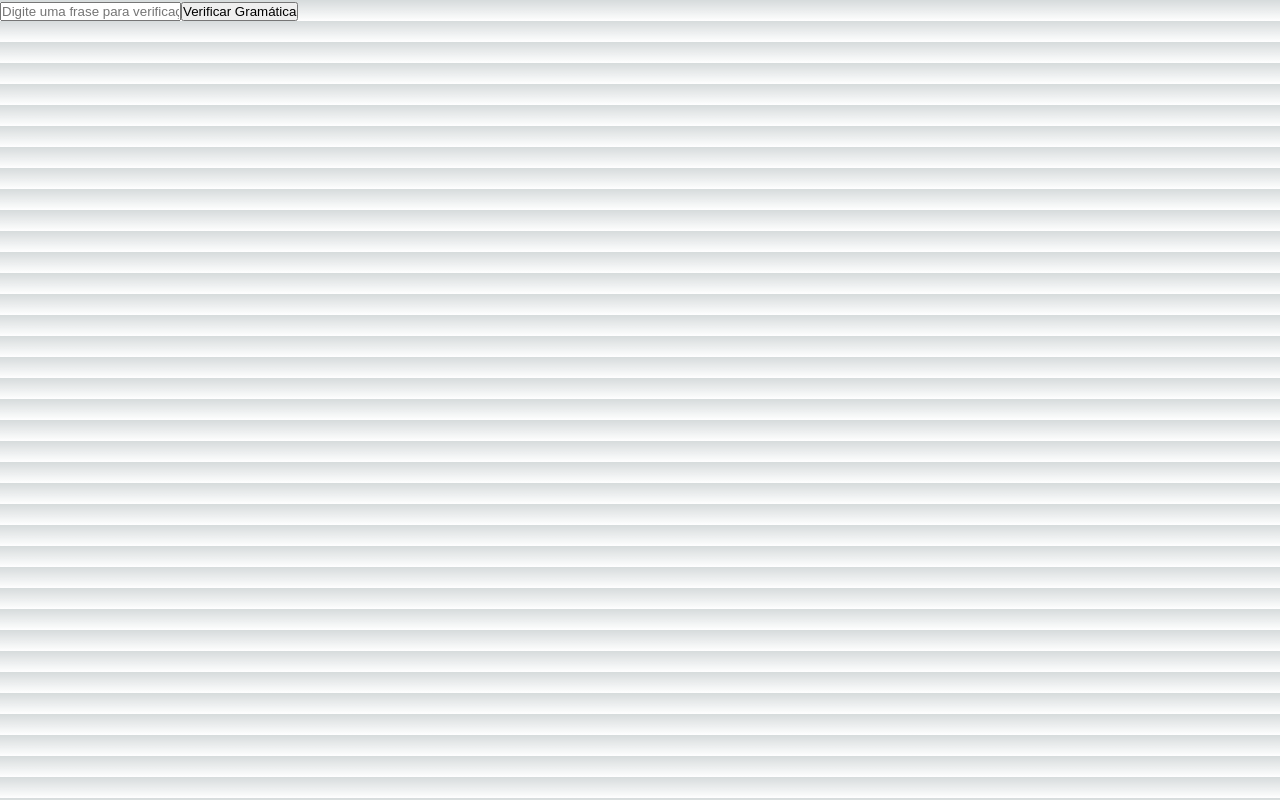
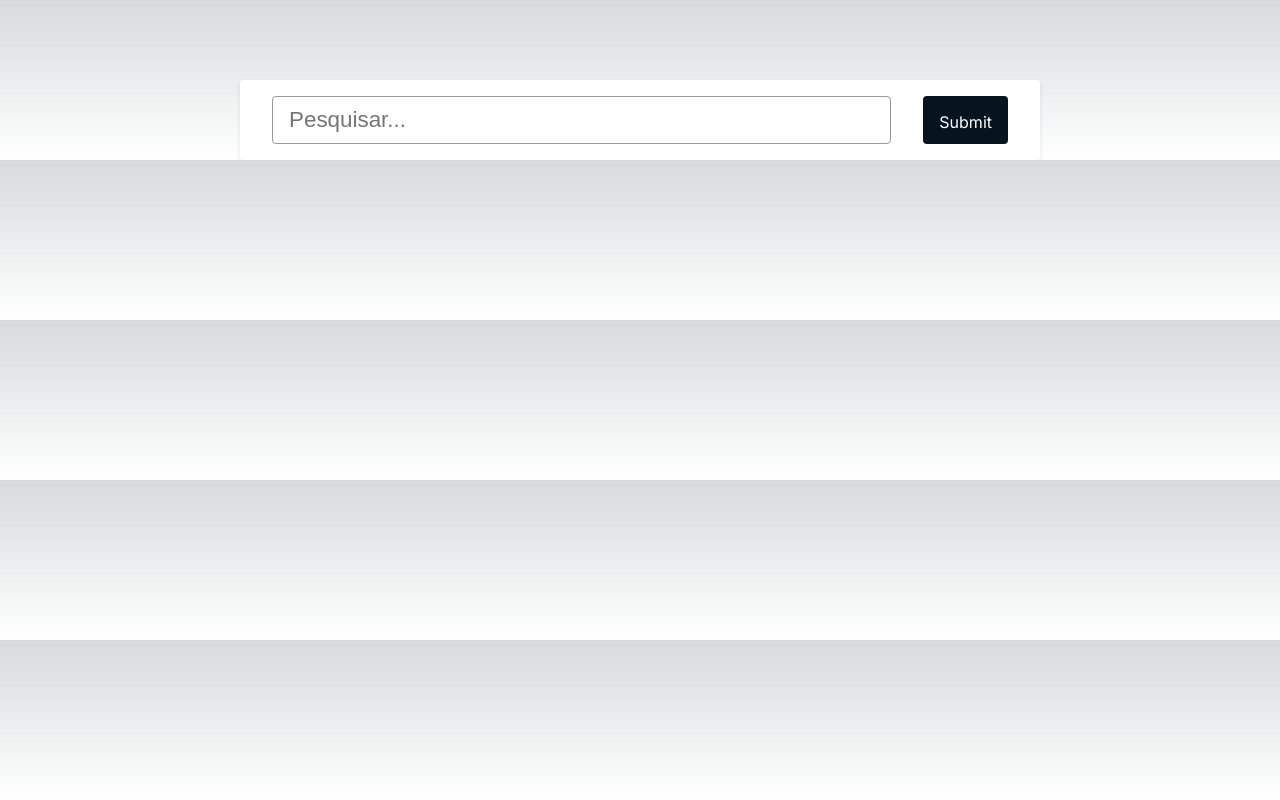
Before and after one commit to DaniellSousaa/canihelp-prototype, a Next.js app: page / in a window 1280 px wide. Built offline with nearby package versions, Linux system fonts and the light colour scheme.

Commit message:
Feat: chat gpt4

```diff
--- a/package.json
+++ b/package.json
@@ -13,6 +13,7 @@
     "@types/react": "18.2.21",
     "@types/react-dom": "18.2.7",
     "eslint": "8.48.0",
+    "openai": "^4.2.0",
     "eslint-config-next": "13.4.19",
     "next": "13.4.19",
     "react": "18.2.0",
--- /dev/null
+++ b/src/app/api/chat-gpt/route.js
@@ -0,0 +1,31 @@
+import { NextResponse } from "next/server";
+import OpenAI from "openai";
+
+export async function POST(request) {
+  const openai = new OpenAI({
+    apiKey: process.env.OPENAI_API_KEY,
+  });
+
+  const params = await request.json();
+
+  const response = await openai.chat.completions.create({
+    model: "gpt-3.5-turbo",
+    messages: [
+      {
+        role: "system",
+        content: "You are a helpful assistant specialized in correcting sentences in Brazilian Portuguese. If the user provides a sentence with errors, please correct it."
+      },
+      {
+        role: "user",
+        content: params.prompt,
+      },
+    ],
+    temperature: 0.2,
+    max_tokens: 1024,
+    top_p: 1,
+    frequency_penalty: 0,
+    presence_penalty: 0,
+  });
+
+  return NextResponse.json(response);
+}
--- /dev/null
+++ b/src/app/components/Form.module.css
@@ -0,0 +1,35 @@
+.Card{
+  display: flex;
+  align-items: center;
+  justify-content: center;
+  gap: 2rem;
+}
+
+.input {
+  width: 100%;
+  height: 3rem;
+  font-size: 1.4rem;
+  background: #ffff;
+  padding: 1rem;
+  border: 1px solid #97999a;
+  border-radius: 4px;
+  color: #000;
+
+}
+
+.submitButton {
+  height: 3rem;
+  padding: 1rem;
+  border: 0;
+  font-family: inherit;
+  background: #061420;
+  color: #fff;
+  font-size: 1rem;
+  border-radius: 4px;
+  cursor: pointer;
+}
+
+.submitButton[disabled] {
+  opacity: 0.25;
+  color: gray;
+}
--- /dev/null
+++ b/src/app/components/Form.tsx
@@ -0,0 +1,42 @@
+import { useState, FormEvent, ChangeEvent } from 'react';
+import styles from './Form.module.css';
+
+interface PromptFormProps {
+  onSubmit: (prompt: string) => void;
+  isLoading: boolean;
+}
+
+export function Form ({ onSubmit, isLoading }: PromptFormProps){
+  const [prompt, setPrompt] = useState<string>('');
+
+  const handleSubmit = (e: FormEvent<HTMLFormElement>) => {
+    e.preventDefault();
+    if (prompt === '') {
+      return;
+    }
+
+    onSubmit(prompt);
+    setPrompt('');
+  };
+
+  const handleChange = (e: ChangeEvent<HTMLInputElement>) => {
+    setPrompt(e.target.value);
+  };
+
+  return (
+    <form onSubmit={handleSubmit} className={styles.Card}>
+      <input
+        className={styles.input}
+        type="text"
+        value={prompt}
+        onChange={handleChange}
+        placeholder="Pesquisar..."
+      />
+      <input
+        className={styles.submitButton}
+        type="submit"
+        disabled={isLoading}
+      />
+    </form>
+  );
+};
--- a/src/app/page.module.css
+++ b/src/app/page.module.css
@@ -1,36 +1,23 @@
-/* page.module.css */
-
 .main {
-  display: flex;
-  justify-content: center;
-  flex-direction: column;
-  align-items: center;
-  min-height: 100vh;
-  background-color: black;
+ margin-top: 5rem;
 }
 
-.inputContainer {
-  text-align: center;
-  margin-top: 20px;
+.card {
+    max-width: 50rem;
+    margin: 0 auto;
+    display: block;
+    background:white;
+    border-radius: 0.25rem;
+    padding: 1rem 2rem 1rem;
+    box-shadow: 0px 2px 4px rgba(2, 23, 31, 0.1);
 }
 
-#myInput {
-  padding: 10px;
-  font-size: 16px;
-  border: 2px solid #ccc;
-  border-radius: 4px;
+.response {
+    line-height: 1.4rem;
+    background: #f3f3f3;
+    color: #000;
+    border: 1px solid #ccc;
+    border-top: 2px solid #e2e2e2;
+    padding: 1rem;
+    margin-top: 10px;
 }
-
-#myButton {
-  padding: 10px 20px;
-  font-size: 16px;
-  background-color: #007BFF;
-  color: white;
-  border: none;
-  border-radius: 4px;
-  cursor: pointer;
-}
-
-#myButton:hover {
-  background-color: #0056b3;
-}
--- a/src/app/page.tsx
+++ b/src/app/page.tsx
@@ -1,87 +1,54 @@
-"use client"
+"use client";
 
-import React, { useState, useEffect, useCallback } from 'react';
+import styles from "./page.module.css";
+import React, { useState } from "react";
+import {Form} from "./components/Form";
 
-export default function Home() {
-  const [word, setWord] = useState('');
-  const [suggestions, setSuggestions] = useState([]);
+interface Choice {
+  index: number;
+  message: {
+    content: string;
+  };
+}
 
-  // eslint-disable-next-line react-hooks/exhaustive-deps
-  const fetchGrammarSuggestions = useCallback(async () => {
-    try {
-      const apiUrl = 'https://api.languagetool.org/v2/check';
-      const requestBody = new URLSearchParams();
-      requestBody.append("text", word);
-      requestBody.append("language", "pt-Br");
-
-      const response = await fetch(apiUrl, {
-        method: 'POST',
-        headers: {
-          'Content-Type': 'application/x-www-form-urlencoded'
-        },
-        body: requestBody
-      });
-
-      if (!response.ok) {
-        console.error('Erro na resposta:', response.statusText);
-        return;
-      }
-
-      const data = await response.json();
-      if (!data || !data.matches) {
-        console.error('Dados vazios ou formato inesperado');
-        return;
-      }
-      //const topThreeSuggestions = data.matches.slice(0, 3)
-
-      setSuggestions(data.matches);
-      //console.log(suggestions)
-    } catch (error) {
-      console.error('Erro ao buscar sugestões:', error);
-    }
-  }, [ word]);
-
-
-  useEffect(() => {
-    const timer = setTimeout(async () => {
-      if (word) {
-        await fetchGrammarSuggestions();
-      }
-    }, 500);
-    return () => clearTimeout(timer);
-  }, [fetchGrammarSuggestions, word]);
+const Home: React.FC = () => {
+  const [chatGptResponse, setChatGptResponse] = useState<Choice[]>([]);
+  const [isLoading, setIsLoading] = useState<boolean>(false);
 
   return (
-    <div>
-      <input
-        type="text"
-        value={word}
-        onChange={(e) => setWord(e.target.value)}
-        placeholder="Digite uma frase para verificação gramatical"
-      />
-      <button onClick={fetchGrammarSuggestions}>Verificar Gramática</button>
-<div>
-  {suggestions.length > 0 && (
-    <div>
-      <h2>Sugestões:</h2>
-      <ul>
-        {suggestions.map((suggestion, index) => (
-          <li key={index}>
-            <strong>{suggestion.message}</strong>
-            <ul>
-              {suggestion.replacements.slice(0,3).map((replacement, index) => replacement.value).join(', ')}
-            </ul>
-          </li>
-        ))}
-      </ul>
-      <div>
-        <h2>Frase corrigida:</h2>
-        <p>{suggestions.map((suggestion) => suggestion.replacements[0]?.value).join(' ')}</p>
+    <main className={styles.main}>
+      <div className={styles.card}>
+        <Form
+          isLoading={isLoading}
+          onSubmit={async (prompt: string) => {
+            setIsLoading(true);
+            const response = await fetch("/api/chat-gpt", {
+              method: "POST",
+              headers: {
+                "Content-Type": "application/json",
+              },
+              body: JSON.stringify({
+                prompt,
+              }),
+            });
+
+            setIsLoading(false);
+            const result = await response.json();
+            setChatGptResponse(result.choices);
+          }}
+        />
+
+        {chatGptResponse.map((choice: Choice) => {
+          console.log(choice);
+          return (
+            <p className={styles.response} key={choice.index}>
+              você quis dizer? <strong>{choice.message.content}</strong>
+            </p>
+          );
+        })}
       </div>
-    </div>
-  )}
-</div>
-
-    </div>
+    </main>
   );
 }
+
+export default Home;
--- a/tsconfig.json
+++ b/tsconfig.json
@@ -22,6 +22,6 @@
       "@/*": ["./src/*"]
     }
   },
-  "include": ["next-env.d.ts", "**/*.ts", "**/*.tsx", ".next/types/**/*.ts"],
+  "include": ["next-env.d.ts", "**/*.ts", "**/*.tsx", ".next/types/**/*.ts", "src/app/api/chat-gpt/route.js"],
   "exclude": ["node_modules"]
 }
```
Also changed, not shown: 2 other files (tests, documents, lock files or other folders).
